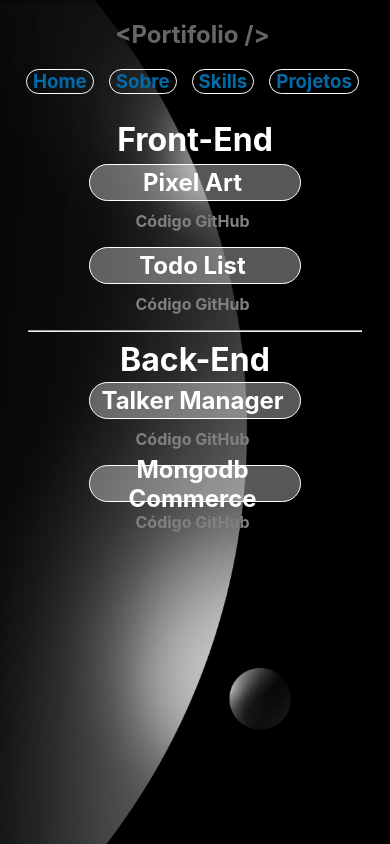
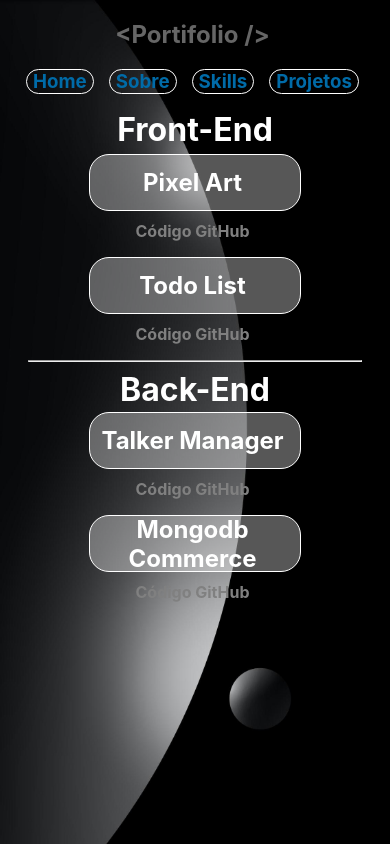
Before and after one commit to Murilodospacos/portfolio, a React (Create React App) app: page /#/projetos in a window 390 px wide. Built offline with nearby package versions, Linux system fonts and the light colour scheme.

Commit message:
adicionando link projeto mongodb commerce e ajustando page mobile

```diff
--- a/src/components/Projetos/index.js
+++ b/src/components/Projetos/index.js
@@ -49,7 +49,7 @@ export default function Projetos() {
             <div className='projetos-div'>
               <div className='projetos-back'>
                 <a href="https://github.com/Murilodospacos/trybe-projects/tree/murilopacos-mongodb-commerce" target="_blank" rel="noreferrer">
-                  <h2 className='projetos-H2'>Mongodb Commerce</h2>
+                  <h2 className='projetos-H2-mongodb'>Mongodb Commerce</h2>
                 </a>
               </div>
               <a href='https://github.com/Murilodospacos/trybe-projects/tree/murilopacos-mongodb-commerce' target="_blank" rel='noreferrer'>
--- a/src/components/Projetos/styles.css
+++ b/src/components/Projetos/styles.css
@@ -16,6 +16,9 @@
 }
 
 .projetos-H2 {
+  color: white;
+}
+.projetos-H2-mongodb {
   color: white;
 }
 
@@ -71,7 +74,7 @@ a {
   .projetos-H1{
     text-align: center;
     color: white;
-    padding-top: 120px;
+    padding-top: 110px;
     margin-top: 0;
     margin-bottom: 5px;
   }
@@ -82,7 +85,7 @@ a {
   }
   .projetos-front {
     width: 70%;
-    height: 35px;
+    height: 55px;
     display: flex;
     justify-content: center;
     background: rgba(255, 255, 255, 0.342);
@@ -91,7 +94,7 @@ a {
   }
   .projetos-back {
     width: 70%;
-    height: 35px;
+    height: 55px;
     display: flex;
     justify-content: center;
     background: rgba(255, 255, 255, 0.342);
```
